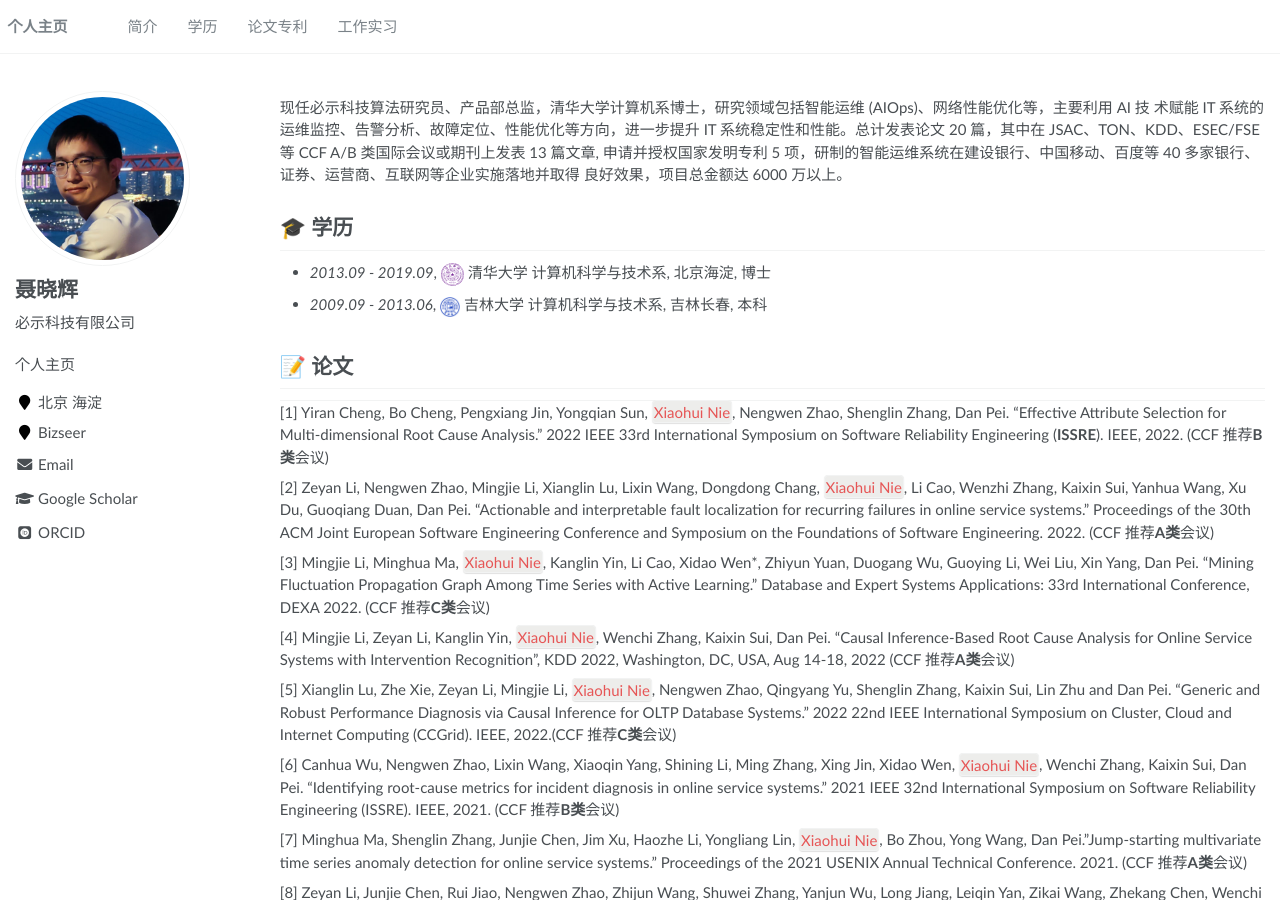
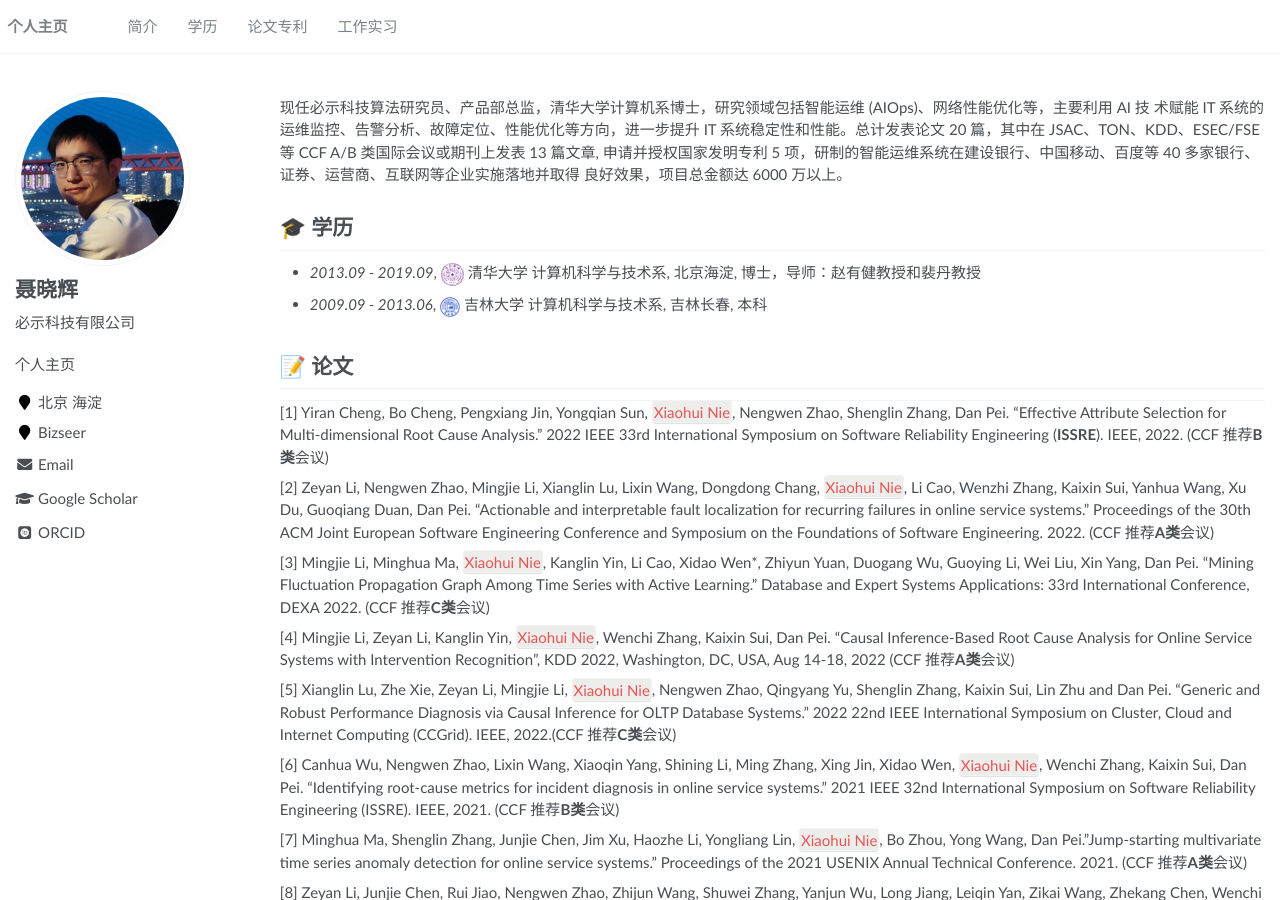
Before and after one commit to Alan-Nie/zh-cn, a Jekyll site: the page built from _pages/about.md, in a window 1280 px wide and 900 px high. Built offline with Jekyll 4.4.1, drawn with Linux system fonts in a browser that asks for light colours; some web fonts are replaced.

Commit message:
add some info

```diff
--- a/_pages/about.md
+++ b/_pages/about.md
@@ -22,7 +22,7 @@ redirect_from:
 <span class='anchor' id='-xl'></span>
 
 # 🎓 学历
-- *2013.09 - 2019.09*, <a href="https://www.tsinghua.edu.cn/"><img class="svg" src="/images/THU_logo.svg" width="23pt"></a> 清华大学 计算机科学与技术系,  北京海淀,   博士
+- *2013.09 - 2019.09*, <a href="https://www.tsinghua.edu.cn/"><img class="svg" src="/images/THU_logo.svg" width="23pt"></a> 清华大学 计算机科学与技术系,  北京海淀,   博士，导师：赵有健教授和裴丹教授
 - *2009.09 - 2013.06*, <a href="https://www.jlu.edu.cn/"><img class="jpeg" src="/images/JLU_logo.jpeg" width="20pt"></a> 吉林大学 计算机科学与技术系,   吉林长春,   本科
 
 <span class='anchor' id='-lwzl'></span>
@@ -106,7 +106,7 @@ redirect_from:
 - *2019.09*, 第十九届国际应用电磁学与力学会议 (ISEM 2019), 江苏南京, 海报
 - *2017.10*, 第六届中国国际管道会议 (CIPC 2017), 河北廊坊 -->
 
-### 科研项目
+#  科研项目
 1. 国家自然科学基金项目: 面向多模态监控数据的微服务无监督异常检测与定位，57 万元，2021/1/1-2024/12/31，第二参与者.
 2. 国家自然科学基金项目: 基于大数据分析的互联网服务性能管理体系结构研究，86 万元，2015/1/1-2018/12/31，第三参与者.
 3. 中国移动联合研究院合作项目:网络感知和诊断技术，212.52 万元，2021/7/6-2021/12/31，第四参与者.
```
